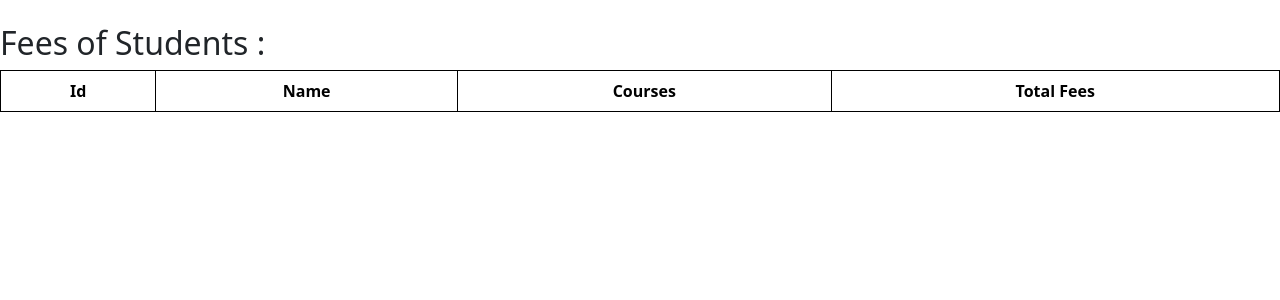
After one commit to XabeerPzpt/Django, a Django app: page /StudentFees/ in a window 1280 px wide. The commit adds this page. Shown: the top 300 px of the page. Run offline with Django 5.2, Linux system fonts and the light colour scheme; lists and menus that the app fills with data are empty.

Commit message:
Added Student Fees Calculation

```diff
--- a/computer_planet/accounts/models.py
+++ b/computer_planet/accounts/models.py
@@ -2,6 +2,7 @@ from django.db import models
 from django.contrib.auth.models import User
 from django.core.validators import RegexValidator
 import datetime
+from django.utils import timezone
 
 date = datetime.datetime.now().date
 class Teacher(models.Model):
@@ -16,6 +17,7 @@ class Student(models.Model):
     course1 = models.ForeignKey("Course",null=True, on_delete=models.SET_NULL, blank=True, related_name="course1")
     course2 = models.ForeignKey("Course",null=True, on_delete=models.SET_NULL, blank=True, related_name="course2")
     course3 = models.ForeignKey("Course",null=True, on_delete=models.SET_NULL, blank=True, related_name="course3")
+    total_fee=models.IntegerField(default=0)
 
     def __str__(self):
         return self.fullname
@@ -38,3 +40,7 @@ class Attendance(models.Model):
     is_present = models.CharField(max_length=7)
     def __str__(self):
         return f"{self.student.fullname} - {self.date} = {self.is_present}"
+class Today(models.Model):
+    date = models.DateField()
+    def __str__(self):
+        return self.date
--- /dev/null
+++ b/computer_planet/accounts/templates/accounts/FeesPage.html
@@ -0,0 +1,24 @@
+{% extends "attendance.html" %}
+{% block content %}
+<h2>Fees of Students :</h2>
+<table style='border-collapse: collapse;'  class="table table-hover">
+    <thead>
+        <th>Id</th>
+        <th>Name</th>
+        <th>Courses</th>
+        <th>Total Fees</th>
+    </thead>
+    <tbody>
+       {% for student in students %}
+       <tr>
+        <td>{{student.id}}</td>
+        <td>{{student.fullname}}</td>
+        <td>{% if student.course1 %}{{student.course1}}{% endif %}
+            {% if student.course2 %},&nbsp;&nbsp;{{student.course2}}{% endif %}
+            {% if student.course3 %},&nbsp;&nbsp;{{student.course3}}{% endif %}</td>
+        <td>{{student.total_fee}}</td>
+       </tr>
+       {% endfor %}
+    </tbody>
+</table><br><br>
+{% endblock content %}
--- a/computer_planet/accounts/templates/accounts/attendance.html
+++ b/computer_planet/accounts/templates/accounts/attendance.html
@@ -7,6 +7,7 @@
     <link href="https://cdn.jsdelivr.net/npm/bootstrap@5.3.3/dist/css/bootstrap.min.css" rel="stylesheet" integrity="sha384-QWTKZyjpPEjISv5WaRU9OFeRpok6YctnYmDr5pNlyT2bRjXh0JMhjY6hW+ALEwIH" crossorigin="anonymous">
 
     <style type='text/css'>
+        {% block styling %}{% endblock styling %}
        table{
         width: 60%;
        }
@@ -26,7 +27,8 @@
 <body>
     <br>
     {% block content %}
-    <h1>Make attendance for students</h1><br>
+    <h1 style="float:right;">{{today.date}}</h1>
+    <h2>Make Attendance</h2><br>
     <form action="#" method='POST'>
         {% csrf_token %}
     <table style='border-collapse: collapse;'  class="table table-hover">
--- a/computer_planet/frontend/urls.py
+++ b/computer_planet/frontend/urls.py
@@ -12,4 +12,6 @@ urlpatterns = [
     path('attendance/<int:student_id>', views.getstudent , name='getstudent'),
     path('attendance_report', views.attendance_report , name='attendance_report'),
     path('individual_report/<int:student_id>', views.individual_report , name='individual_report'),
+    path('StudentFees/', views.Fees , name='FeesPage'),
+    path('User_Page/', views.UserPage , name='UserPage'),
 ]
--- a/computer_planet/frontend/views.py
+++ b/computer_planet/frontend/views.py
@@ -3,8 +3,14 @@ from django.contrib.auth import authenticate, login
 from accounts.models import *
 from django.db.models import F
 from django.utils import timezone
+from datetime import timedelta
 
 def homepage(request):
+    today = timezone.now().date()
+    yesterday = today - timedelta(days=1)
+    todays_date, created = Today.objects.get_or_create(date=yesterday)        # recording today's date
+    todays_date.date=today
+    todays_date.save()
     return render(request,'home.html')
 
 def about(request):
@@ -20,15 +26,19 @@ def gallery(request):
 def services(request):
     return render(request,'services.html')
 
+
+
+# for displaying attendance.html page
 def attendance(request):
+    today = Today.objects.first()
     students = Student.objects.all()
     if request.method=='POST':
         date = timezone.now().date()
         for student in students:
             is_present = 'Present' if request.POST.get(f'present_{student.id}','off')=='present' else 'Absent'
-            Attendance.objects.create(student=student,date=date, is_present=is_present)
+            Attendance.objects.create(student=student,date=date, is_present=is_present)         # making attendance
             if is_present=='Present':
-                summary, created = TotalAttendance.objects.get_or_create(student=student)
+                summary, created = TotalAttendance.objects.get_or_create(student=student)      # Updating present days
                 summary.total_days_present = F('total_days_present')+1
                 summary.save()
             else:
@@ -36,17 +46,38 @@ def attendance(request):
                 summary.total_days_present = F('total_days_present')+0
                 summary.save()
         return redirect('attendance_report')
-    return render(request,'attendance.html',{'students':students})
+    return render(request,'attendance.html',{'students':students, 'today':today})
 
+#For User page display:
+def UserPage(request):
+    return render(request, 'UserPage.html')
+
+#For displaying Students fees:
+def Fees(request):
+    students=Student.objects.all()
+    for student in students:        #Calculating Fees
+        total_fee=0
+        if student.course1:
+            total_fee +=student.course1.price
+        if student.course2:
+            total_fee +=student.course2.price
+        if student.course3:
+            total_fee +=student.course3.price
+        student.total_fee=total_fee
+        student.save()
+    return render(request, 'FeesPage.html',{'students':students})
+#For displaying attendance report page after save button is clicked:
 def attendance_report(request):
     reports = TotalAttendance.objects.all().order_by('student_id')
     return render(request, 'attendance_report.html',{'reports':reports})
 
+#Display report of selected individuals
 def individual_report(request, student_id):
     student = get_object_or_404(Student,id=student_id)
     records = Attendance.objects.filter(student=student).order_by('date')
-    return(request, 'individual_report.html', {'records':records},{'student':student})
+    return render(request, 'individual_report.html', {'records':records,'student':student})
 
+#For logging in user
 def login_view(request):
     if request.method == 'POST':
         username = request.POST['username']
@@ -55,13 +86,14 @@ def login_view(request):
         if user is not None:
             login(request, user)
             # Redirect to dashboard or any other page after successful login
-            return redirect('attendance')
+            return redirect('UserPage')
         else:
             # Return an error message or render the login form again with an error message
             return render(request, 'login.html', {'error_message': 'Invalid username or password.'})
     else:
         return render(request, 'login.html')
 
+# For Displaying selected student's profile
 def getstudent(request, student_id):
     student = get_object_or_404(Student,id=student_id)
     return render(request, 'student_profile.html', {'student': student})
```
Also changed, not shown: computer_planet/accounts/templates/accounts/UserPage.html (added, +43 -0 lines), computer_planet/accounts/templates/accounts/individual_report.html (+7 -2 lines), computer_planet/accounts/migrations/0014_today.py (added), computer_planet/accounts/migrations/0015_rename_today_today_date.py (added), computer_planet/accounts/migrations/0016_student_total_fee.py (added).
